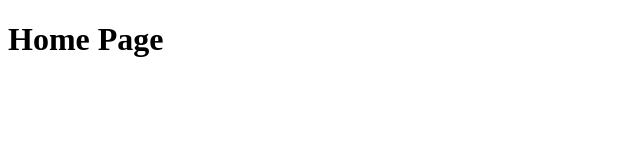
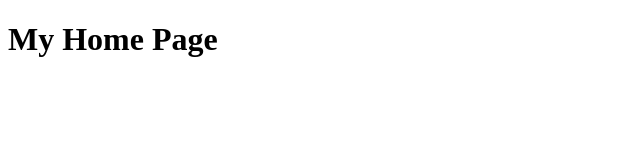
Before and after one commit to suriyonsaramul/suriyonsaramul.github.io, a plain HTML site: page index.html in a window 1280 px wide. Shown: the whole page, without its empty margins (0-640 px from the left). Drawn offline with Linux system fonts and the light colour scheme.

Commit message:
change title

```diff
--- a/index.html
+++ b/index.html
@@ -3,9 +3,9 @@
 <head>
   <meta charset="UTF-8">
   <meta name="viewport" content="width=device-width, initial-scale=1.0">
-  <title>Document</title>
+  <title>Test Github</title>
 </head>
 <body>
-  <h1>Home Page</h1>
+  <h1>My Home Page</h1>
 </body>
 </html>
```
